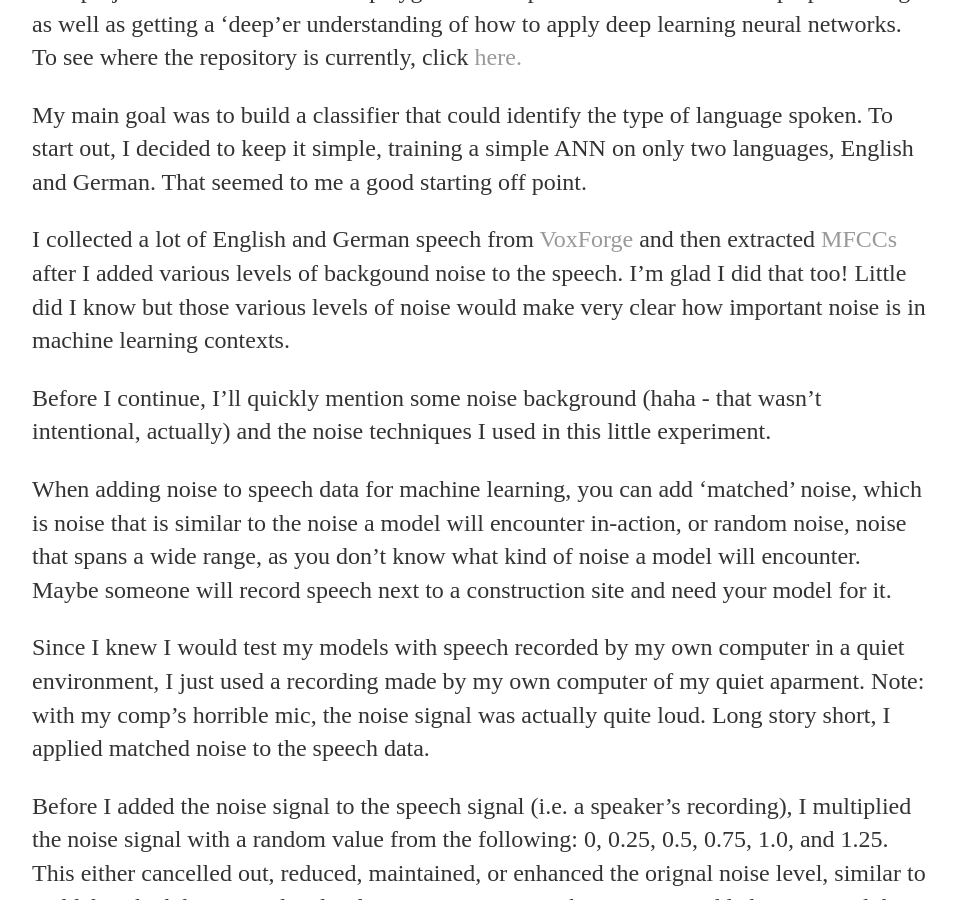
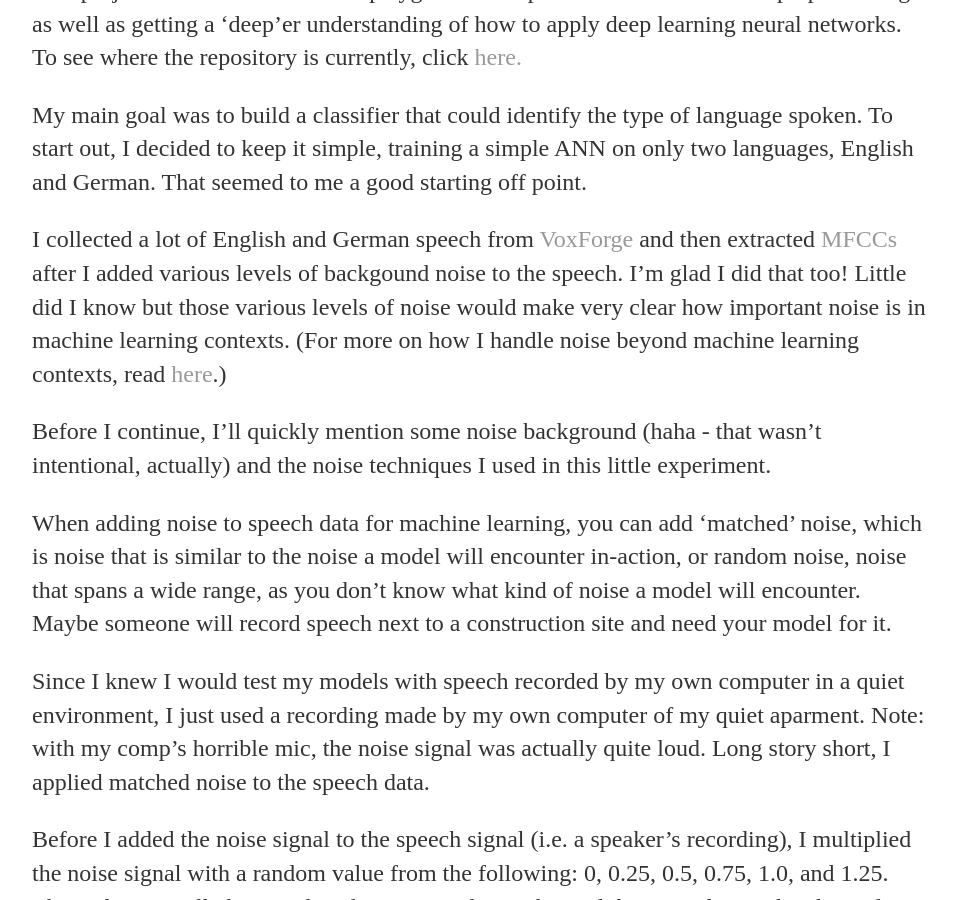
Before and after one commit to a-n-rose/a-n-rose.github.io, a Jekyll site: the page built from _posts/2018-08-22-language-classifier.md, in a window 1280 px wide and 900 px high, scrolled down 336 px. Shown: the whole window, without its empty margins (160-1116 px from the left). Built offline with Jekyll 4.4.1, drawn with Linux system fonts in a browser that asks for light colours.

Commit message:
added link to noise preprocessing blog post I wrote

```diff
--- a/_posts/2018-08-22-language-classifier.md
+++ b/_posts/2018-08-22-language-classifier.md
@@ -8,7 +8,7 @@ This project served as a wonderful playground for speech data collection and pre
 
 My main goal was to build a classifier that could identify the type of language spoken. To start out, I decided to keep it simple, training a simple ANN on only two languages, English and German. That seemed to me a good starting off point.
 
-I collected a lot of English and German speech from <a href="http://voxforge.org/">VoxForge</a> and then extracted <a href="https://en.wikipedia.org/wiki/Mel-frequency_cepstrum">MFCCs</a> after I added various levels of backgound noise to the speech. I'm glad I did that too! Little did I know but those various levels of noise would make very clear how important noise is in machine learning contexts.
+I collected a lot of English and German speech from <a href="http://voxforge.org/">VoxForge</a> and then extracted <a href="https://en.wikipedia.org/wiki/Mel-frequency_cepstrum">MFCCs</a> after I added various levels of backgound noise to the speech. I'm glad I did that too! Little did I know but those various levels of noise would make very clear how important noise is in machine learning contexts. (For more on how I handle noise beyond machine learning contexts, read <a href="https://a-n-rose.github.io/2018/08/23/noise-how-i-love-you.html">here</a>.)
 
 Before I continue, I'll quickly mention some noise background (haha - that wasn't intentional, actually) and the noise techniques I used in this little experiment.
 
```
